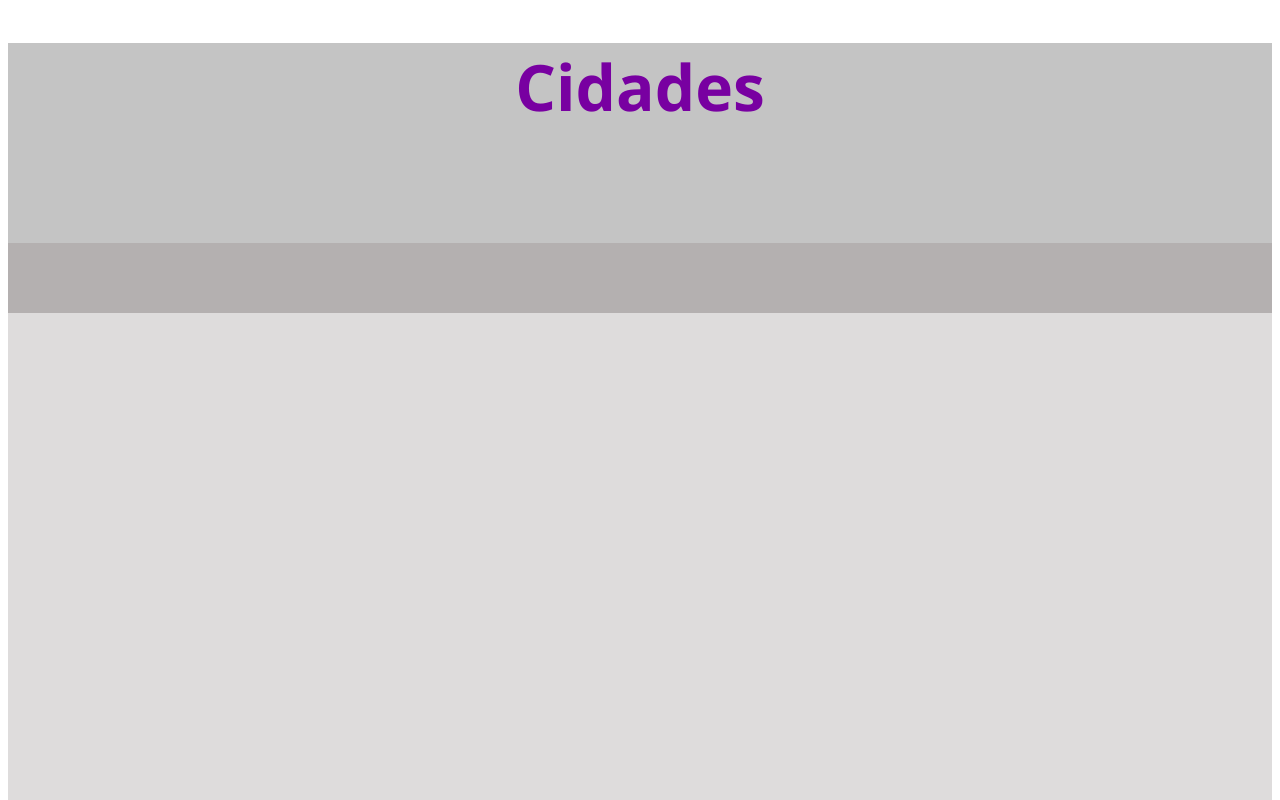
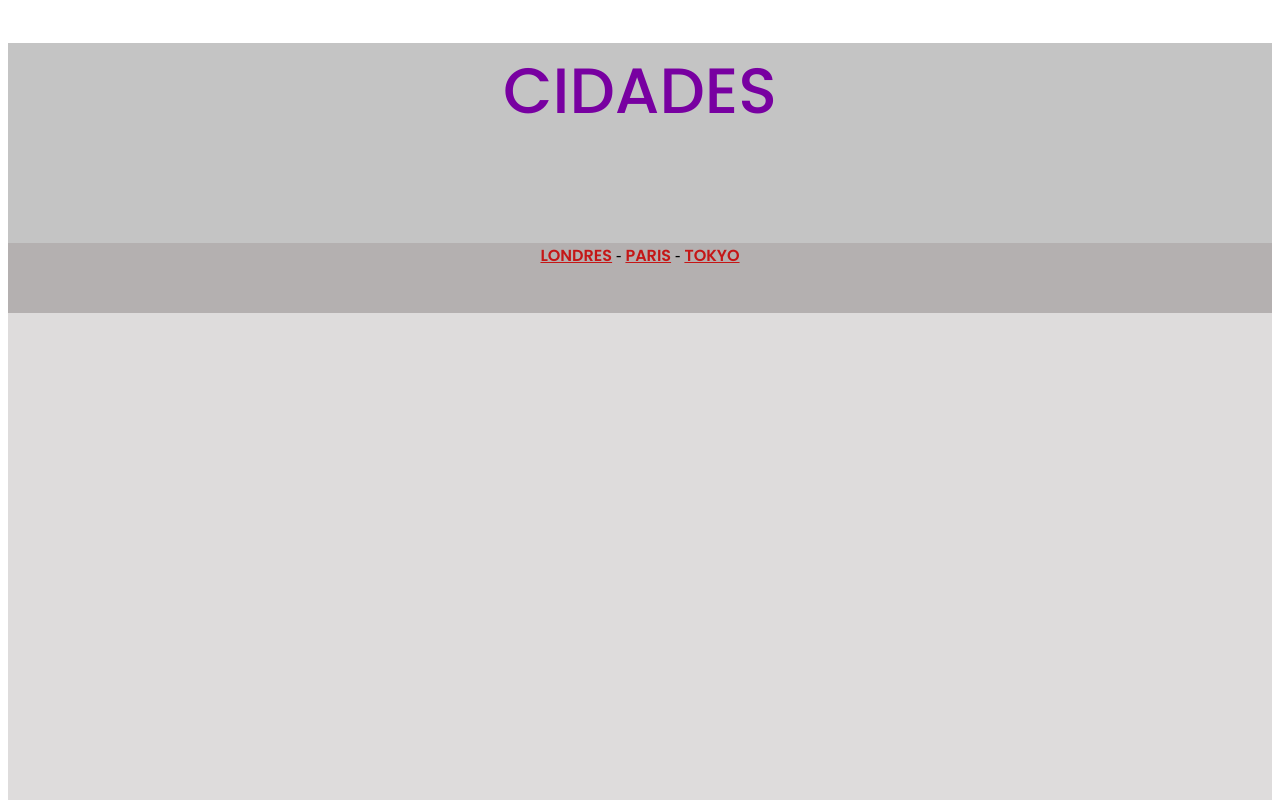
Before and after one commit to VagnerSenac/cidade, a plain HTML site: page index.html in a window 1280 px wide. Shown: the top 800 px of the page. Drawn offline with Linux system fonts and the light colour scheme.

Commit message:
Construção do menu de navegação

```diff
--- a/index.html
+++ b/index.html
@@ -8,6 +8,8 @@
     <title>Cidades - Londres</title>
     <link rel="shortcut icon" href="icone.png" type="image/x-icon">
     <style>
+        @import url('https://fonts.googleapis.com/css2?family=Poppins:ital,wght@0,100;0,200;0,300;0,400;0,500;0,600;0,700;0,800;1,100;1,200;1,300;1,400;1,500;1,600;1,700&display=swap');
+
         #cabecalho {
             height: 200px;
             background-color: #C4C4C4;
@@ -17,6 +19,7 @@
         #menu-de-navegacao {
             height: 70px;
             background-color: #B4B0B0;
+            text-align: center;
 
         }
 
@@ -31,12 +34,21 @@
             background-color: #C4C4C4;
 
         }
-        #titulo{
+
+        #titulo {
             font-size: 64px;
             color: #7800A1;
-            font-weight: 700;
+            font-weight: 500;
             text-align: center;
-            font-family: 'Segoe UI', Tahoma, Geneva, Verdana, sans-serif;
+            font-family: 'Poppins', sans-serif;
+            text-transform: uppercase;
+        }
+
+        .item-menu {
+            font-family: 'Poppins', sans-serif;
+            font-size: 16px;
+            font-weight: 600;
+            color: #C51616;
         }
     </style>
 </head>
@@ -45,7 +57,11 @@
     <header id="cabecalho">
         <h1 id="titulo">Cidades</h1>
     </header>
-    <nav id="menu-de-navegacao"></nav>
+    <nav id="menu-de-navegacao">
+        <a href="index.html" class="item-menu">LONDRES</a> -
+        <a href="paris.html" class="item-menu">PARIS</a> -
+        <a href="tokyo.html" class="item-menu">TOKYO</a>
+    </nav>
     <main id="Conteudo-principal"></main>
     <footer id="rodape"></footer>
 </body>
```
